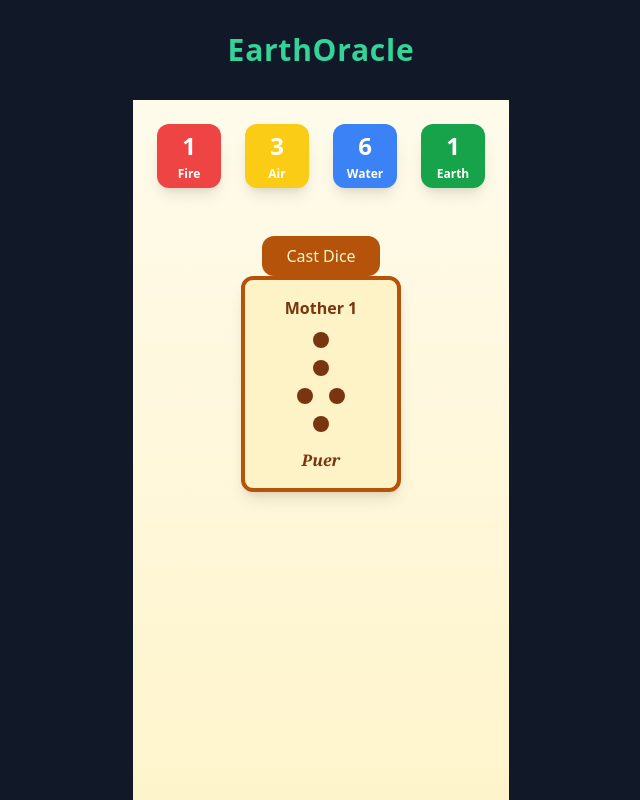
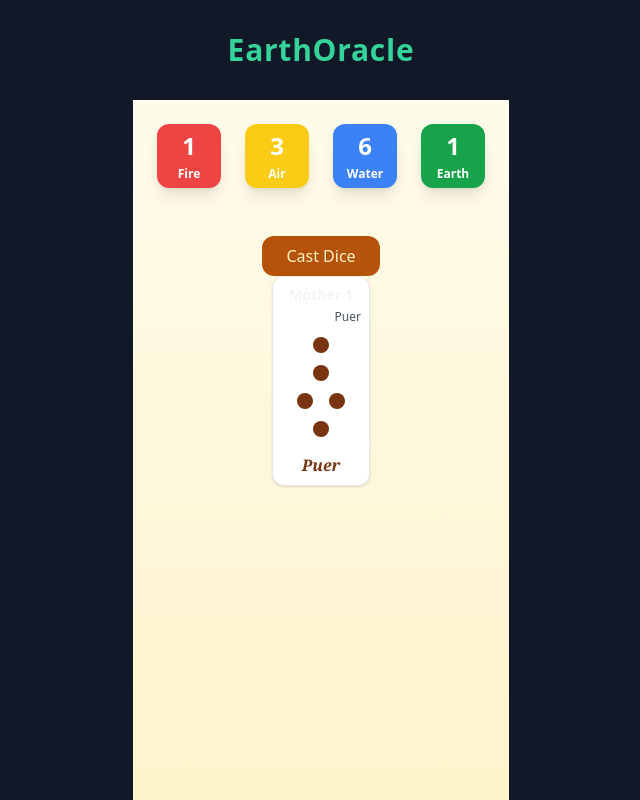
Before and after one commit to Whytebread/EarthOracle, a React (Create React App) app in the folder earth-oracle/: page / in a window 1280 px wide. Both pictures are taken after a click on the button "Cast Dice". Shown: the top 800 px of the page, without its empty margins (319-959 px from the left). Built offline with nearby package versions, Linux system fonts and the light colour scheme.

Commit message:
added scale prop to figureCard

```diff
--- a/earth-oracle/src/components/FigureCard.js
+++ b/earth-oracle/src/components/FigureCard.js
@@ -1,12 +1,14 @@
 import React from "react";
 import { motion } from "framer-motion";
 
-const FigureCard = ({ title, figure }) => {
+const FigureCard = ({ title, figure, scale = 1 }) => {
   return (
-    <div className="bg-amber-100 border-4 border-amber-700 rounded-xl p-4 shadow-lg w-40 text-center flex flex-col justify-between">
-      {/* TOP: role title */}
-      <div>
-        <h3 className="font-bold text-amber-900 mb-1">{title}</h3>
+    <div
+      className="bg-white border rounded-xl shadow p-2 flex flex-col items-center"
+      style={{ transform: `scale(${scale})`, transformOrigin: "center" }}
+    >
+      <div className="text-sm font-semibold">{title}</div>
+      <div className="mt-1 text-xs text-gray-600">{figure?.name}
 
         {/* DOTS: slower sequential animation */}
         <div className="flex flex-col items-center gap-1 mt-2">
```
